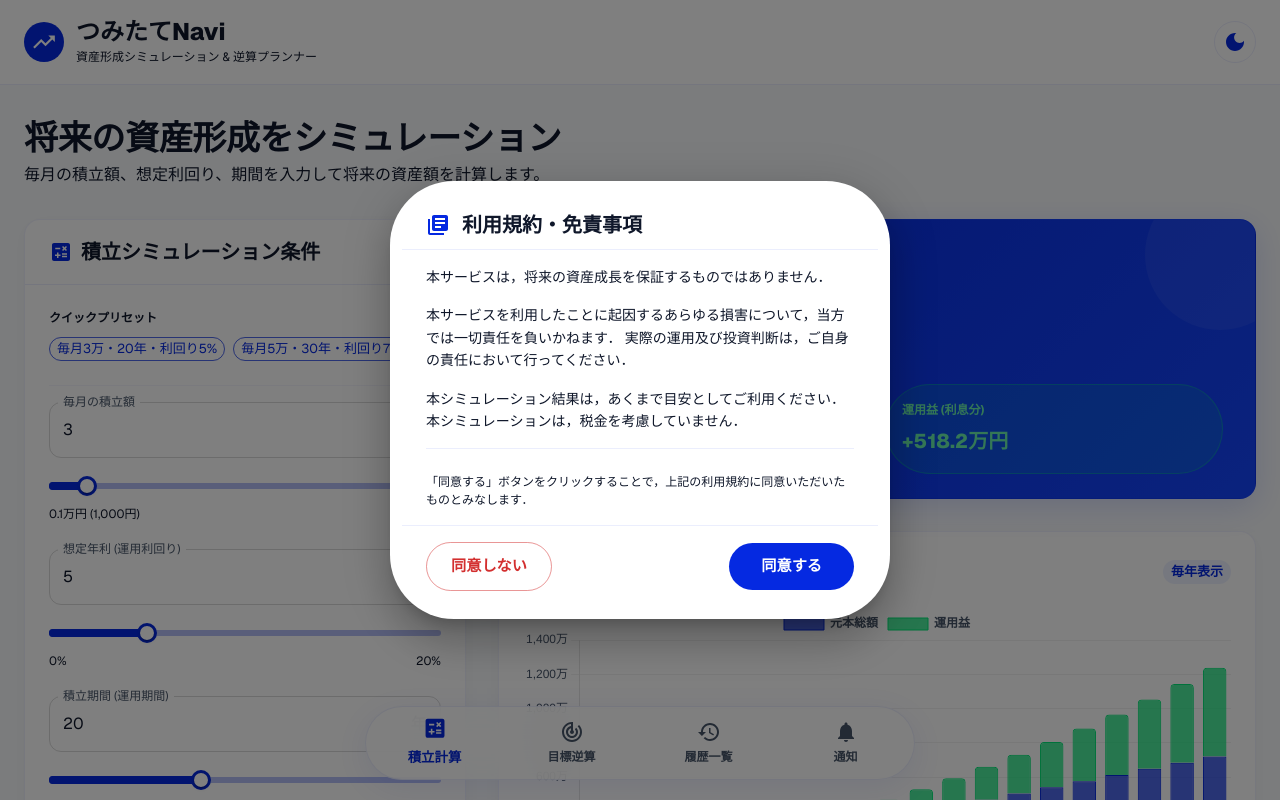
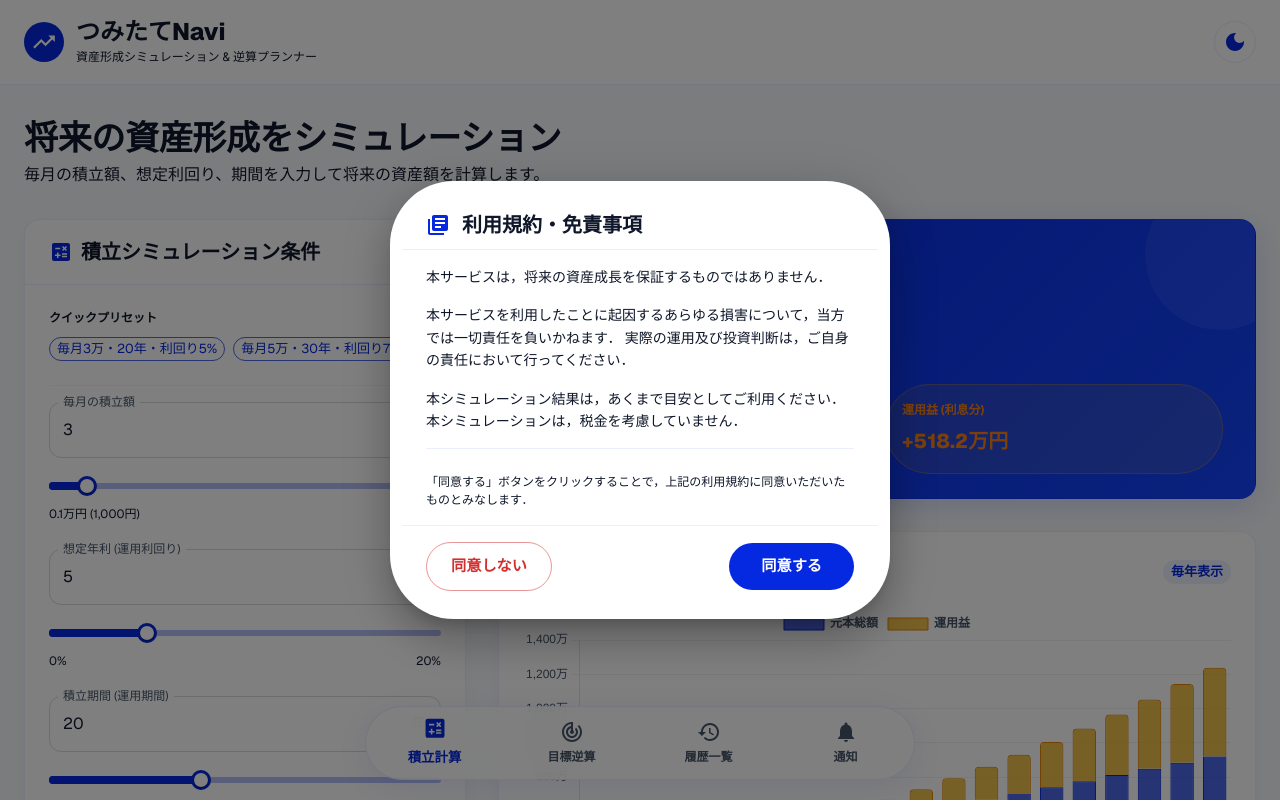
Before and after one commit to aueno/accum-sim, a Next.js app: page /accum-sim/ in a window 1280 px wide. Shown: the top 800 px of the page. Built offline with nearby package versions, Linux system fonts and the light colour scheme; no server answers; what @mui/material-nextjs would draw is missing.

Commit message:
fix: UIの配色・配置修正

```diff
--- a/app/ThemeRegistry.tsx
+++ b/app/ThemeRegistry.tsx
@@ -46,7 +46,7 @@ export default function ThemeRegistry({ children }: { children: React.ReactNode
             light: mode === 'light' ? '#eef2ff' : '#1e254d',
           },
           secondary: {
-            main: '#00e676',
+            main: '#00a01b',
           },
           background: {
             default: mode === 'light' ? '#f8fafc' : '#070a13',
--- a/app/components/InverseSimulationForm.tsx
+++ b/app/components/InverseSimulationForm.tsx
@@ -78,7 +78,7 @@ export default function InverseSimulationForm({
               variant="outlined"
               size="small"
               sx={{
-                color: isDark ? '#69f0ae' : '#00c853',
+                color: isDark ? '#f88213' : '#00c853',
                 borderColor: 'secondary.main',
               }}
             />
@@ -90,7 +90,7 @@ export default function InverseSimulationForm({
               variant="outlined"
               size="small"
               sx={{
-                color: isDark ? '#69f0ae' : '#00c853',
+                color: isDark ? '#f88213' : '#00c853',
                 borderColor: 'secondary.main',
               }}
             />
--- a/app/components/PushList.tsx
+++ b/app/components/PushList.tsx
@@ -340,6 +340,7 @@ export default function NotificationList({
         autoHideDuration={2000}
         onClose={() => setSnackbar({ ...snackbar, open: false })}
         anchorOrigin={{ vertical: 'bottom', horizontal: 'center' }}
+        sx={{ bottom: { xs: 90, sm: 98 } }}
       >
         <Alert
           onClose={() => setSnackbar({ ...snackbar, open: false })}
@@ -351,7 +352,8 @@ export default function NotificationList({
         </Alert>
       </Snackbar>
 
-      {showToken && fcmToken && (
+      {
+        showToken && fcmToken && (
           <Alert severity="info" sx={{ mb: 2 }}>
             <Typography variant="caption">
               FCM Token
@@ -366,7 +368,8 @@ export default function NotificationList({
               {fcmToken}
             </Typography>
           </Alert>
-      )}
+        )
+      }
 
       {/* ===== Dialog */}
       <Dialog
@@ -403,6 +406,6 @@ export default function NotificationList({
           </Button>
         </DialogActions>
       </Dialog>
-    </Card>
+    </Card >
   );
 }
--- a/app/components/ResultCard.tsx
+++ b/app/components/ResultCard.tsx
@@ -137,16 +137,16 @@ export default function ResultCard({
           <Grid size={{ xs: 6 }}>
             <Box
               sx={{
-                bgcolor: 'rgba(0, 230, 118, 0.12)',
-                border: '1px solid rgba(0, 230, 118, 0.3)',
+                bgcolor: 'rgba(230, 169, 0, 0.12)',
+                border: '1px solid rgba(230, 157, 0, 0.3)',
                 borderRadius: 3,
                 p: 2,
               }}
             >
-              <Typography variant="caption" sx={{ color: '#69f0ae', display: 'block', mb: 0.5, fontWeight: 'bold' }}>
+              <Typography variant="caption" sx={{ color: '#f88213', display: 'block', mb: 0.5, fontWeight: 'bold' }}>
                 運用益 (利息分)
               </Typography>
-              <Typography variant="h6" sx={{ fontWeight: 800, color: '#69f0ae', fontSize: { xs: '1rem', sm: '1.25rem' } }}>
+              <Typography variant="h6" sx={{ fontWeight: 800, color: '#f88213', fontSize: { xs: '1rem', sm: '1.25rem' } }}>
                 +{formatYenToManValue(totalInterest)}万円
               </Typography>
             </Box>
--- a/app/components/ResultChart.tsx
+++ b/app/components/ResultChart.tsx
@@ -61,8 +61,8 @@ export default function ResultChart({ yearlyData }: ResultChartProps) {
       {
         label: '運用益',
         data: yearlyData.map((d) => Math.round(d.interest / 1000) / 10), // 万単位
-        backgroundColor: 'rgba(0, 230, 118, 0.7)',
-        borderColor: '#00e676',
+        backgroundColor: 'rgba(230, 169, 0, 0.7)',
+        borderColor: '#e68200',
         borderWidth: 1,
         borderRadius: 4,
         stack: 'Stack 0'
--- a/app/components/ResultTable.tsx
+++ b/app/components/ResultTable.tsx
@@ -59,7 +59,7 @@ export default function ResultTable({ yearlyData, tablePage, setTablePage }: Res
                   <TableRow key={row.year} hover>
                     <TableCell align="center" sx={{ fontWeight: 600 }}>{row.year}年目</TableCell>
                     <TableCell align="right">{formatYenToManValue(row.principal)} 万円</TableCell>
-                    <TableCell align="right" sx={{ color: '#00c853', fontWeight: 600 }}>
+                    <TableCell align="right" sx={{ color: '#ee7009', fontWeight: 600 }}>
                       +{formatYenToManValue(row.interest)} 万円
                     </TableCell>
                     <TableCell align="right" sx={{ fontWeight: 'bold' }}>{formatYenToManValue(row.total)} 万円</TableCell>
--- a/app/page.tsx
+++ b/app/page.tsx
@@ -263,6 +263,7 @@ export default function HomePage() {
         autoHideDuration={4000}
         onClose={() => setSnackbar({ ...snackbar, open: false })}
         anchorOrigin={{ vertical: 'bottom', horizontal: 'center' }}
+        sx={{ bottom: { xs: 90, sm: 98 } }}
       >
         <Alert
           onClose={() => setSnackbar({ ...snackbar, open: false })}
```
Lines whose indentation alone changed are shown as unchanged.
